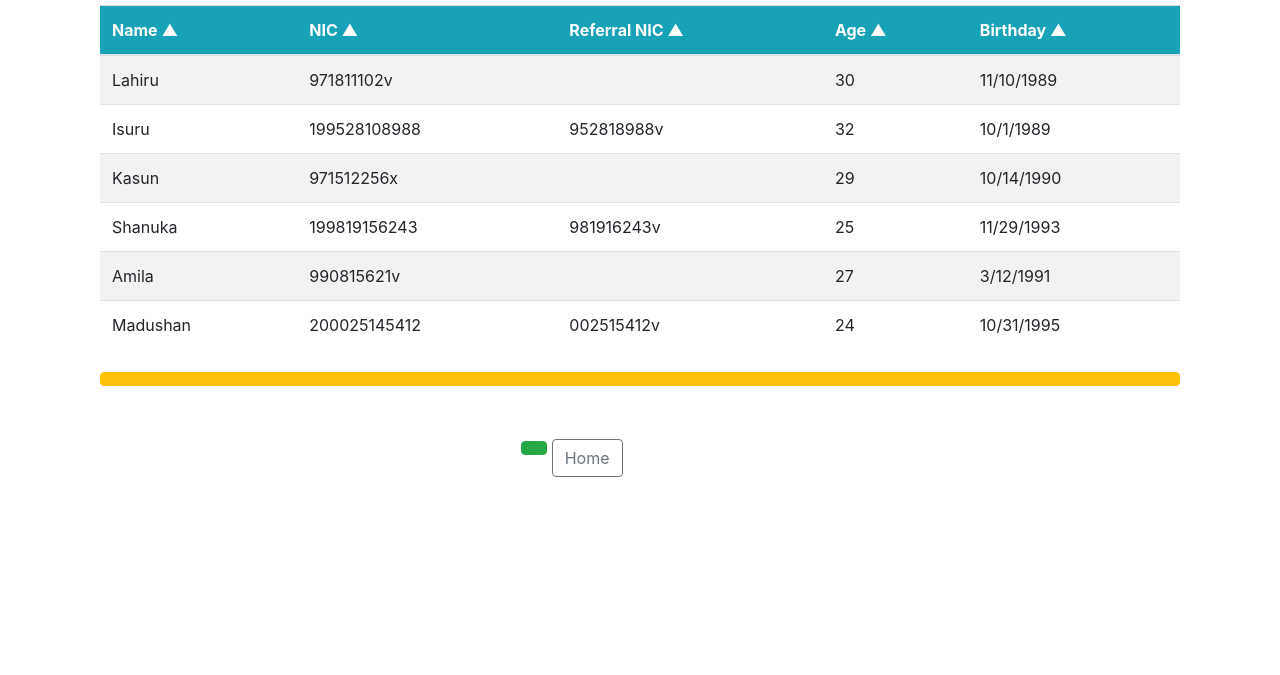
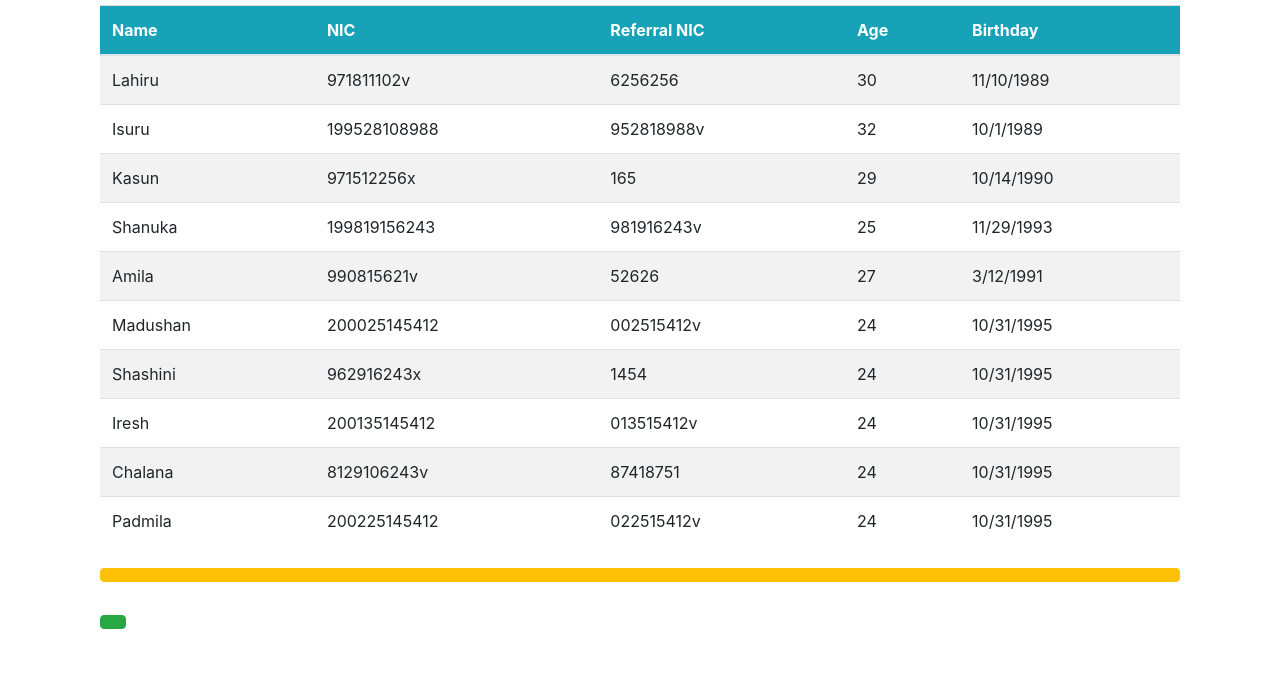
Before and after one commit to lahiruchalana/007---NIC-Validation, a plain HTML site: page table/table.html in a window 1280 px wide. Shown: the part 125-800 px from the top of the page. Drawn offline with nearby package versions, Linux system fonts and the light colour scheme.

Commit message:
first commit

```diff
--- a/table/table.html
+++ b/table/table.html
@@ -19,23 +19,25 @@
                     <input id="search-input" class="form-control" type="text" placeholder="Search by User NIC or Name">
                 </div>
             </div>
+            <input type="button" class="btn btn-outline-secondary" id="home" onClick="location.href='../index.html'"
+            value='Home'>
         </div>
         <table class="table table-striped">
             <tr  class="bg-info">
-                <th  class="bg-info" data-colname="name" data-order="desc">Name &#9650</th>
-                <th  data-colname="age" data-order="desc">NIC &#9650</th>
-                <th  data-colname="age" data-order="desc">Referral NIC &#9650</th>
-                <th  data-colname="age" data-order="desc">Age &#9650</th>
-                <th  data-colname="birthdate" data-order="desc">Birthday &#9650</th>
+                <th  class="bg-info" data-colname="name" data-order="desc">Name</th>
+                <th  data-colname="age" data-order="desc">NIC</th>
+                <th  data-colname="age" data-order="desc">Referral NIC</th>
+                <th  data-colname="age" data-order="desc">Age</th>
+                <th  data-colname="birthdate" data-order="desc">Birthday</th>
             </tr>
             <tbody id="myTable">
 
             </tbody>
         </table>
-        <button id="attention" type="button" class="btn btn-warning" ></button>
-        <button id="referralButton" type="button" class="btn btn-success"></button>
-        <input type="button" class="btn btn-outline-secondary" id="home" onClick="location.href='../index.html'"
-        value='Home'>
+        <div class="colomn">
+            <button id="attention" type="button" class="btn btn-warning" ></button>
+            <button id="referralButton" type="button" class="btn btn-success"></button>
+        </div>
     </div>
 </body>
 </html>
--- a/table/tableScript.js
+++ b/table/tableScript.js
@@ -1,13 +1,18 @@
 const attention = document.getElementById("attention")
 const referralButton = document.getElementById("referralButton")
+var update = document.getElementById('referralButton')
 
 var myArray = [
-    {'name':'Lahiru', 'NIC':'971811102v', 'referralNIC':'', 'age':'30', 'birthdate':'11/10/1989'},
+    {'name':'Lahiru', 'NIC':'971811102v', 'referralNIC':'6256256', 'age':'30', 'birthdate':'11/10/1989'},
     {'name':'Isuru', 'NIC':'199528108988', 'referralNIC':'952818988v', 'age':'32', 'birthdate':'10/1/1989'},
-    {'name':'Kasun', 'NIC':'971512256x', 'referralNIC':'', 'age':'29', 'birthdate':'10/14/1990'},
+    {'name':'Kasun', 'NIC':'971512256x', 'referralNIC':'165', 'age':'29', 'birthdate':'10/14/1990'},
     {'name':'Shanuka', 'NIC':'199819156243', 'referralNIC':'981916243v', 'age':'25', 'birthdate':'11/29/1993'},
-    {'name':'Amila', 'NIC':'990815621v', 'referralNIC':'', 'age':'27', 'birthdate':'3/12/1991'},
+    {'name':'Amila', 'NIC':'990815621v', 'referralNIC':'52626', 'age':'27', 'birthdate':'3/12/1991'},
     {'name':'Madushan', 'NIC':'200025145412', 'referralNIC':'002515412v', 'age':'24', 'birthdate':'10/31/1995'},
+    {'name':'Shashini', 'NIC':'	962916243x', 'referralNIC':'1454', 'age':'24', 'birthdate':'10/31/1995'},
+    {'name':'Iresh', 'NIC':'200135145412', 'referralNIC':'013515412v', 'age':'24', 'birthdate':'10/31/1995'},
+    {'name':'Chalana', 'NIC':'	8129106243v', 'referralNIC':'87418751', 'age':'24', 'birthdate':'10/31/1995'},
+    {'name':'Padmila', 'NIC':'200225145412', 'referralNIC':'022515412v', 'age':'24', 'birthdate':'10/31/1995'},
 ]
 
 $('#search-input').on('keyup', function(){
@@ -31,10 +36,12 @@ function searchTable(value, data) {
         } else if (value.length === 9) { // old NIC filter without v/x
             if (NIC.includes(value)) {
                 filteredData.push(data[i])
+                attention.innerHTML = "Your NIC " + NIC + " is Available"
             }
         } else if (value.length === 10) { // old NIC filter
             if (NIC.includes(value)) {
                 filteredData.push(data[i])
+                attention.innerHTML = "Your NIC " + NIC + " is Available"
             }
         } else if (value.length === 12) { // new NIC filter
             var birthYearDOB = NIC.substr(0, 5)
@@ -44,11 +51,21 @@ function searchTable(value, data) {
             if (birthYearDOB.includes(valueBirthYearDOB)) {
                 if (serialCode.includes(valueSerialCode)) {
                     filteredData.push(data[i])
-                    attention.innerHTML = "Your Old NIC " + data[i].NIC + " is Available"
+                    attention.innerHTML = "Your Old NIC " + NIC + " is Available"
                     referralButton.innerHTML = "Update Your Old NIC to New NIC"
+                    update.onclick = function() {
+                        var name = filteredData[0].name
+                        var age = filteredData[0].age
+                        var birthdate = filteredData[0].birthdate
+                        var filteredNIC = filteredData[0].NIC
+                        filteredData.splice(0, 1)
+                        filteredData.push({'name': `${name}`, 'NIC': `${value}`, 'referralNIC': `${filteredNIC}`, 'age': `${age}`, 'birthdate': `${birthdate}`})
+                        buildTable(filteredData)
+                    }
                 }
             } else if (NIC.includes(value)) {
                 filteredData.push(data[i])
+                attention.innerHTML = "Your NIC " + NIC + " is Available"
             }
         }
     }
--- a/table/tableStyles.css
+++ b/table/tableStyles.css
@@ -14,9 +14,9 @@ th {
 }
 
 #home {
-  margin-top: 40px;
-  margin-left: auto;
-  margin-right: auto;
+  max-height: 60px;
+  width: 100px;
+  margin-top: 10px;
 }
 
 #attention {
@@ -30,15 +30,9 @@ th {
 
 #referralButton {
   margin-top: 30px;
-  margin-left: 39%;
+  margin-left: 0%;
   font-weight: 700;
   align-items: center;
   font-size: 18px;
   color: rgb(255, 255, 255);
 }
-
-#home {
-  margin-top: 50px;
-  margin-left: 0px;
-  margin-right: 40%;
-}
```
